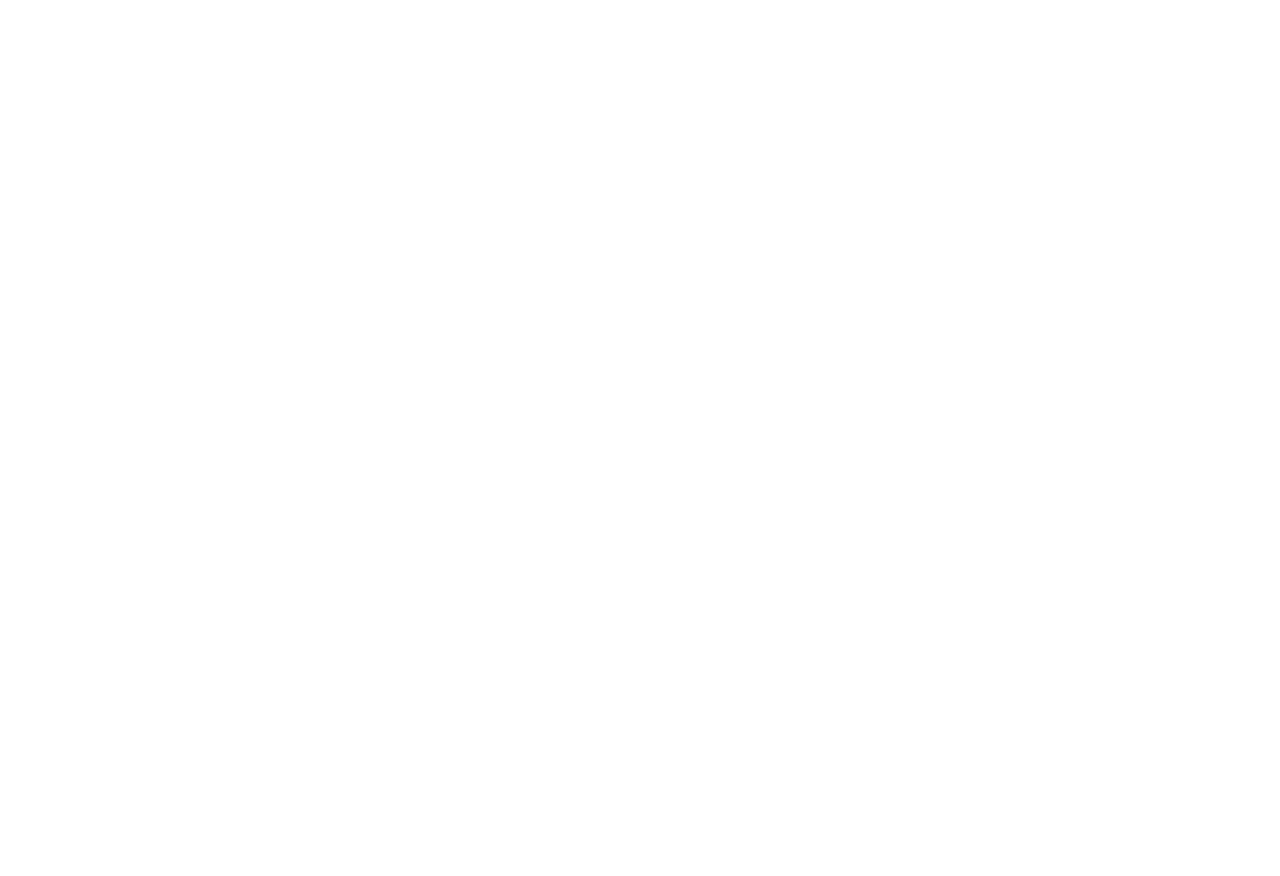
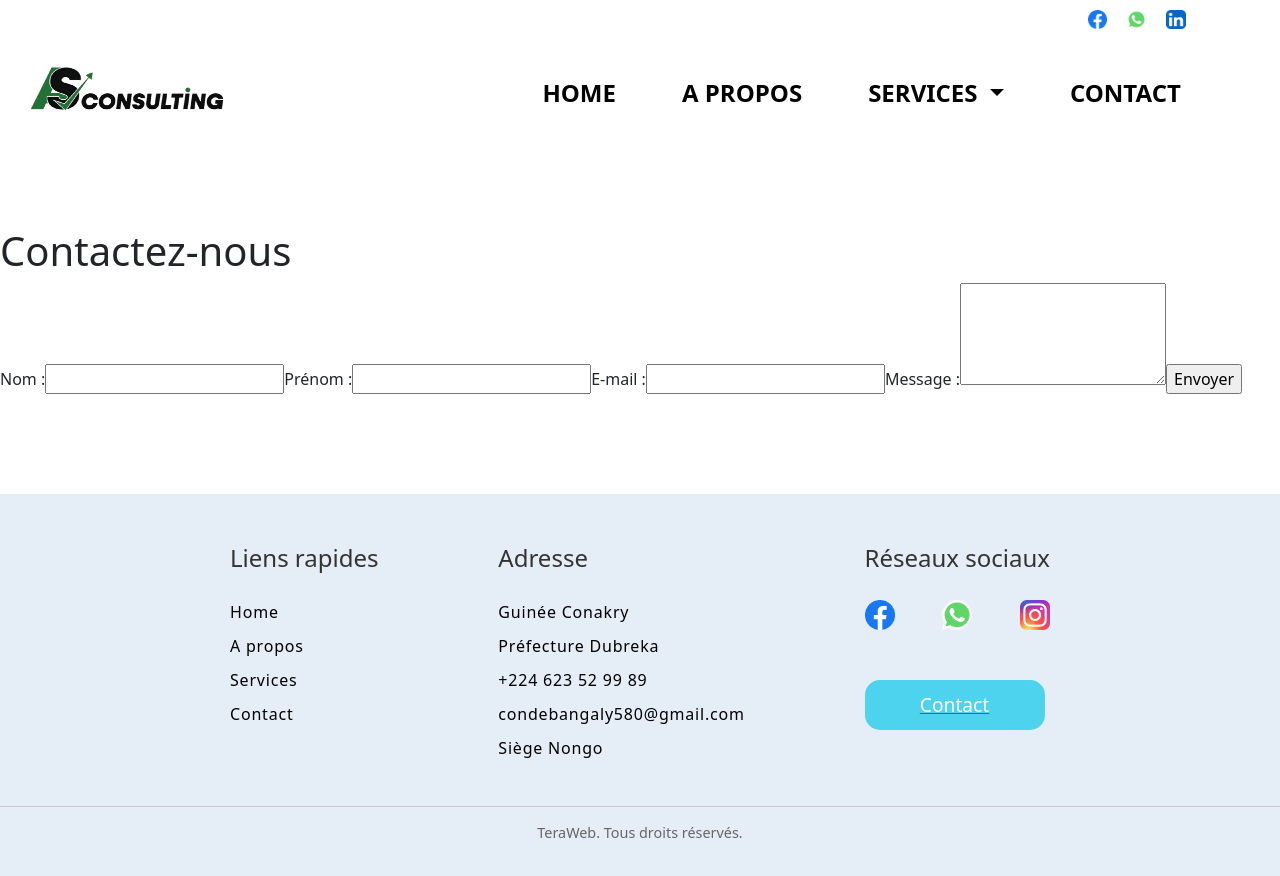
Before and after one commit to BangalyLeDeveloppeur/AS-consulting, a React (Vite) app in the folder frontend/: page /form in a window 1280 px wide. Before the commit this address had no page. Shown: the top 876 px of the page. Before the commit the page ends 800 px from the top, so only its background shows below. Built offline with nearby package versions, Linux system fonts and the light colour scheme; a web font is replaced by a local one.

Commit message:
integration de la page formulaire

```diff
--- /dev/null
+++ b/frontend/src/components/Form.jsx
@@ -0,0 +1,34 @@
+import React from "react";
+
+const Form = () => {
+  return (
+    <div>
+      <h1>Contactez-nous</h1>
+      <form action="#" method="post">
+        <label for="nom">
+          Nom :
+          <input type="text" id="nom" name="nom" required />
+        </label>
+
+        <label for="prenom">
+          Prénom :
+          <input type="text" id="prenom" name="prenom" required />
+        </label>
+
+        <label for="email">
+          E-mail :
+          <input type="email" id="email" name="email" required />
+        </label>
+
+        <label for="message">
+          Message :
+          <textarea id="message" name="message" rows="4" required></textarea>
+        </label>
+
+        <input type="submit" value="Envoyer" />
+      </form>
+    </div>
+  );
+};
+
+export default Form;
--- a/frontend/src/components/Formation.jsx
+++ b/frontend/src/components/Formation.jsx
@@ -1,5 +1,5 @@
 import React from "react";
-import styloImg from "../assets/image/Calculatrice.png";
+import styloImg from "../assets/image/stylo.png";
 const Formation = () => {
   return (
     <div>
--- a/frontend/src/components/Navigation.jsx
+++ b/frontend/src/components/Navigation.jsx
@@ -124,22 +124,12 @@
                       CONSEIL EN GESTION
                     </NavLink>
                   </li>
-                  <li>
-                    <NavLink
-                      to="/maraichere"
-                      className={({ isActive }) =>
-                        isActive ? "dropdown-item active" : "dropdown-item"
-                      }
-                    >
-                      SERVICES ANEXIES
-                    </NavLink>
-                  </li>
                 </ul>
               </li>
 
               <li className="nav-item">
                 <NavLink
-                  to="/contact"
+                  to="/form"
                   className={({ isActive }) =>
                     isActive ? "nav-link active" : "nav-link"
                   }
--- a/frontend/src/routes/Router.jsx
+++ b/frontend/src/routes/Router.jsx
@@ -9,6 +9,7 @@
 import ConseilFiscal from "../pages/ConseilFiscal.jsx";
 import ConseilGestion from "../pages/ConseilGestion.jsx";
 import PageFormaiton from "../pages/pageFormaiton.jsx";
+import Form from "../components/Form.jsx";
 
 export default function Router() {
   return (
@@ -21,6 +22,7 @@
         <Route path="entreprise" element={<PageEntreprise />} />
         <Route path="conseil" element={<ConseilGestion />} />
         <Route path="formation" element={<PageFormaiton />} />
+        <Route path="form" element={<Form />} />
         <Route path="admin" element={<AdminHome />} />
       </Route>
     </Routes>
```
Also changed, not shown: frontend/src/pages/PageContact.jsx (added, +12 -0 lines), frontend/src/assets/image/stylo.png (renamed from frontend/src/assets/image/m (1).png).
